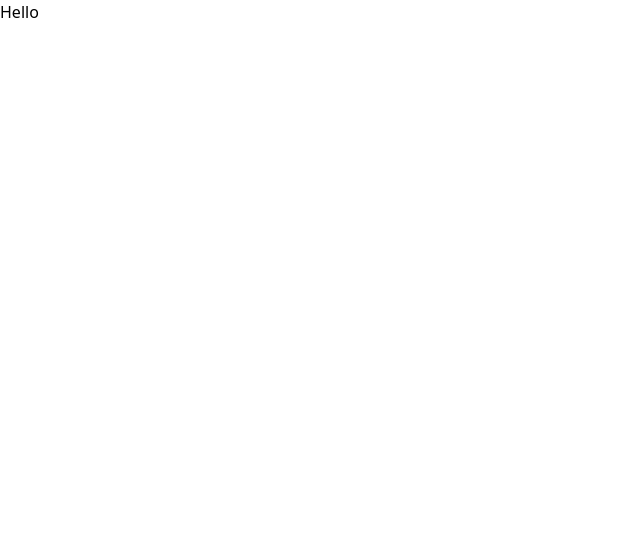
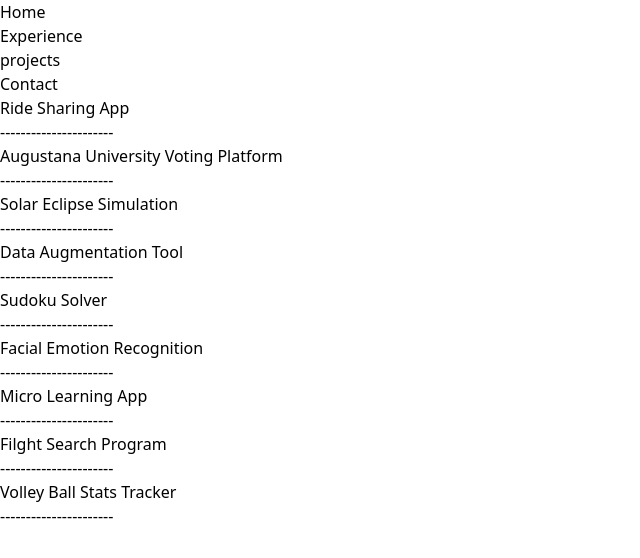
Before and after one commit to Mikias7/portfolio2, a React (Vite) app in the folder portfolio/: page /projects in a window 1280 px wide. Shown: the top 558 px of the page, without its empty margins (0-640 px from the left). Built offline with nearby package versions, Linux system fonts and the light colour scheme.

Commit message:
Added Home, Experience, Projects, Contact page, and Nav component

```diff
--- a/portfolio/package.json
+++ b/portfolio/package.json
@@ -11,7 +11,8 @@
   },
   "dependencies": {
     "react": "^19.1.1",
-    "react-dom": "^19.1.1"
+    "react-dom": "^19.1.1",
+    "react-router-dom": "^7.9.3"
   },
   "devDependencies": {
     "@eslint/js": "^9.36.0",
--- a/portfolio/src/App.jsx
+++ b/portfolio/src/App.jsx
@@ -1,12 +1,22 @@
+import { BrowserRouter as Router, Routes, Route, Link } from "react-router-dom";
+import Nav from "./components/Nav";
 
+import Home from "./Pages/Home";
+import Experience from "./Pages/Experience";
+import Projects from "./Pages/Projects";
+import Contact from "./Pages/Contact";
 
 function App() {
   return (
-    <div>
-      <div className="p-8 text-3xl font-bold underline">
-        <h1 className="">Hello</h1>
-      </div>
-    </div>
+    <Router>
+      <Nav />
+      <Routes>
+        <Route path="/" element={<Home />}/>
+        <Route path="/experience" element={<Experience />}/>
+        <Route path="/projects" element={<Projects />}/>
+        <Route path="/contact" element={<Contact />}/>
+      </Routes>
+    </Router>
   )
 }
 
--- /dev/null
+++ b/portfolio/src/Pages/Contact.jsx
@@ -0,0 +1,12 @@
+
+export default function Contact(){
+
+    return (
+        <div>
+
+            <div>
+                <h1>Contact Page</h1>
+            </div>
+        </div>
+    );
+}
--- /dev/null
+++ b/portfolio/src/Pages/Experience.jsx
@@ -0,0 +1,75 @@
+
+export default function Experience(){
+
+    return (
+        <div className="pt-8">
+
+            <div>
+                <h1>Experience Page</h1>
+
+                <div>
+                    {/* Image */}
+                    <div>
+
+                    </div>
+
+                    {/* Title */}
+                    <div>
+                        <h1>MyRaina</h1>
+                    </div>
+
+                    {/* Description */}
+                    <div>
+                        <p>Position description</p>
+                    </div>
+
+                    {/* Skills */}
+                    <div>
+                        <ul>
+                            <li>Skill 1</li>
+                            <li>Skill 2</li>
+                        </ul>
+                    </div>
+
+                    {/* Button */}
+                    <div>
+                        <button>Read More</button>
+                    </div>
+                </div>
+
+                <p>--------------------------------------------------------------</p>
+                {/* ------------------------------------------------ */}
+                <div>
+                    {/* Image */}
+                    <div>
+
+                    </div>
+
+                    {/* Title */}
+                    <div>
+                        <h1>CTDI</h1>
+                    </div>
+
+                    {/* Description */}
+                    <div>
+                        <p>Position description</p>
+                    </div>
+
+                    {/* Skills */}
+                    <div>
+                        <ul>
+                            <li>Skill 1</li>
+                            <li>Skill 2</li>
+                        </ul>
+                    </div>
+
+                    {/* Button */}
+                    <div>
+                        <button>Read More</button>
+                    </div>
+                </div>
+
+            </div>
+        </div>
+    );
+}
--- /dev/null
+++ b/portfolio/src/Pages/Home.jsx
@@ -0,0 +1,40 @@
+
+export default function Home(){
+
+    return (
+        <div className="pt-8">
+
+            <div>
+                <h1>Mikias Tadele</h1>
+            </div>
+
+            <div>
+                <p>Python | C++ | Javascript | React | Swift | ML/AI | Computer Vision</p>
+            </div>
+
+            <div className="flex">
+                <div className="pr-8">
+                    <ul>
+                        <li>React</li>
+                        <li>Python</li>
+                        <li>C++</li>
+                    </ul>
+                </div>
+
+                <div>
+                    <ul>
+                        <li>Swift</li>
+                        <li>ML/AI</li>
+                        <li>Computer Vision</li>
+                    </ul>
+                </div>
+            </div>
+
+            <div>
+                <button>Contact</button>
+                <button>CV</button>
+            </div>
+
+        </div>
+    );
+}
--- /dev/null
+++ b/portfolio/src/Pages/Projects.jsx
@@ -0,0 +1,103 @@
+
+export default function Projects(){
+
+    const projects = [
+        {
+            id: "rideSharing",
+            title: "Ride Sharing App",
+            image: ".public/images/rideShare.png",
+            description: "",
+            skills: "",
+            url: "",
+            githubUrl: ""
+        },
+        {
+            id: "votingPlatform",
+            title: "Augustana University Voting Platform",
+            image: ".public/images/voting.png.png",
+            description: "",
+            skills: "",
+            url: "",
+            githubUrl: ""
+        },
+        {
+            id: "eclipseSimulation",
+            title: "Solar Eclipse Simulation",
+            image: ".public/images/eclipse.png",
+            description: "",
+            skills: "",
+            url: "",
+            githubUrl: ""
+        },
+        {
+            id: "dataAugmentationTool",
+            title: "Data Augmentation Tool",
+            image: ".public/images/rideShare.png",
+            description: "",
+            skills: "",
+            url: "",
+            githubUrl: ""
+        },
+        {
+            id: "sudokuSolver",
+            title: "Sudoku Solver",
+            image: ".public/images/sudoku.png",
+            description: "",
+            skills: "",
+            url: "",
+            githubUrl: ""
+        },
+        {
+            id: "emotionRecognition",
+            title: "Facial Emotion Recognition",
+            image: ".public/images/emotionRecognition.png",
+            description: "",
+            skills: "",
+            url: "",
+            githubUrl: ""
+        },
+        {
+            id: "microLearning",
+            title: "Micro Learning App",
+            image: ".public/images/rideShare.png",
+            description: "",
+            skills: "",
+            url: "",
+            githubUrl: ""
+        },
+        {
+            id: "flightSearch",
+            title: "Filght Search Program",
+            image: ".public/images/rideShare.png",
+            description: "",
+            skills: "",
+            url: "",
+            githubUrl: ""
+        },
+        {
+            id: "volleyballStats",
+            title: "Volley Ball Stats Tracker",
+            image: ".public/images/rideShare.png",
+            description: "",
+            skills: "",
+            url: "",
+            githubUrl: ""
+        }
+    ]
+
+
+    return (
+        <div className="pt-8">
+
+            <div>
+                {projects.map((project) => (
+                    <div key={project.id}>
+                        <h1>{project.title}</h1>
+                        <p>----------------------</p>
+                        <p>{project.description}</p>
+                    </div>
+                ))}
+            </div>
+        </div>
+    );
+}
--- /dev/null
+++ b/portfolio/src/components/Nav.jsx
@@ -0,0 +1,17 @@
+import { Link } from "react-router-dom";
+
+export default function Nav(){
+
+    return (
+        <div className="">
+            <div>
+                <nav className="">
+                    <div><Link to="/">Home</Link></div>
+                    <div><Link to="/experience">Experience</Link></div>
+                    <div><Link to="/projects">projects</Link></div>
+                    <div><Link to="/contact">Contact</Link></div>
+                </nav>
+            </div>
+        </div>
+    )
+}
```
Also changed, not shown: 1 other file (tests, documents, lock files or other folders).
